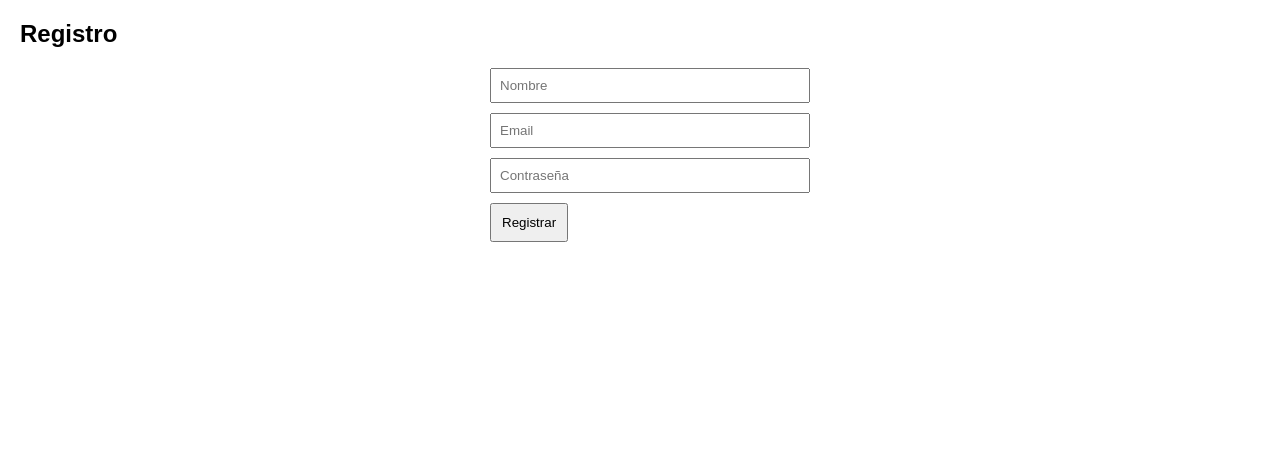
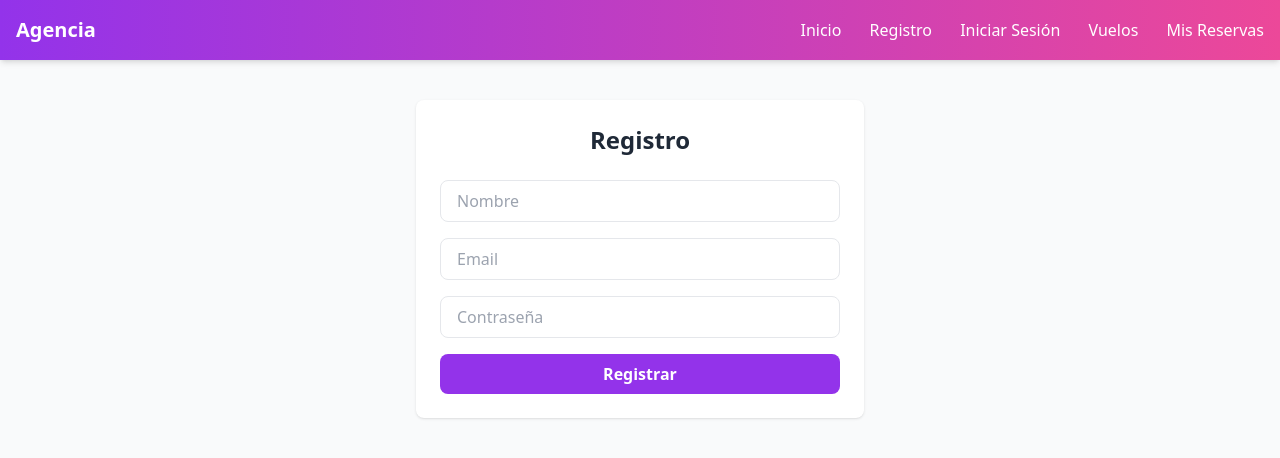
Before and after one commit to ErickCM14/agencia, a plain HTML site: page frontend/register.html in a window 1280 px wide. Drawn offline with nearby package versions, Linux system fonts and the light colour scheme.

Commit message:
feat: polish frontend with tailwind

```diff
--- a/frontend/js/flights.js
+++ b/frontend/js/flights.js
@@ -7,9 +7,11 @@ async function loadFlights() {
   const list = document.getElementById('flightsList');
   flights.forEach(f => {
     const li = document.createElement('li');
+    li.className = 'flex items-center justify-between bg-white p-4 rounded-lg shadow hover:shadow-md transition';
     li.textContent = `${f.origin} -> ${f.destination} (${new Date(f.date).toLocaleString()}) $${f.price}`;
     const btn = document.createElement('button');
     btn.textContent = 'Reservar';
+    btn.className = 'bg-purple-600 hover:bg-purple-700 text-white px-3 py-1 rounded-md transition transform hover:scale-105';
     btn.onclick = () => reserveFlight(f._id);
     li.appendChild(btn);
     list.appendChild(li);
--- a/frontend/js/reservations.js
+++ b/frontend/js/reservations.js
@@ -9,6 +9,7 @@ async function loadReservations() {
   const list = document.getElementById('reservationsList');
   reservations.forEach(r => {
     const li = document.createElement('li');
+    li.className = 'bg-white p-4 rounded-lg shadow hover:shadow-md transition';
     li.textContent = `${r.flight.origin} -> ${r.flight.destination} (${new Date(r.flight.date).toLocaleString()}) - ${r.status}`;
     list.appendChild(li);
   });
--- a/frontend/register.html
+++ b/frontend/register.html
@@ -3,16 +3,29 @@
 <head>
   <meta charset="UTF-8">
   <title>Registro</title>
+  <script src="https://cdn.tailwindcss.com"></script>
   <link rel="stylesheet" href="styles.css">
 </head>
-<body>
-  <h2>Registro</h2>
-  <form id="registerForm">
-    <input type="text" id="name" placeholder="Nombre" required>
-    <input type="email" id="email" placeholder="Email" required>
-    <input type="password" id="password" placeholder="Contraseña" required>
-    <button type="submit">Registrar</button>
-  </form>
+<body class="bg-gray-50 font-sans text-gray-800">
+  <header class="bg-gradient-to-r from-purple-600 to-pink-500 p-4 flex items-center justify-between shadow-md">
+    <div class="text-white text-xl font-bold">Agencia</div>
+    <nav class="space-x-6">
+      <a href="index.html" class="text-white hover:underline">Inicio</a>
+      <a href="register.html" class="text-white hover:underline">Registro</a>
+      <a href="login.html" class="text-white hover:underline">Iniciar Sesión</a>
+      <a href="flights.html" class="text-white hover:underline">Vuelos</a>
+      <a href="reservations.html" class="text-white hover:underline">Mis Reservas</a>
+    </nav>
+  </header>
+  <div class="max-w-md mx-auto mt-10 bg-white p-6 rounded-lg shadow fade-in">
+    <h2 class="text-2xl font-bold mb-6 text-center">Registro</h2>
+    <form id="registerForm" class="space-y-4">
+      <input type="text" id="name" placeholder="Nombre" required class="w-full px-4 py-2 border rounded-lg focus:outline-none focus:ring-2 focus:ring-purple-500">
+      <input type="email" id="email" placeholder="Email" required class="w-full px-4 py-2 border rounded-lg focus:outline-none focus:ring-2 focus:ring-purple-500">
+      <input type="password" id="password" placeholder="Contraseña" required class="w-full px-4 py-2 border rounded-lg focus:outline-none focus:ring-2 focus:ring-purple-500">
+      <button type="submit" class="w-full bg-purple-600 hover:bg-purple-700 text-white font-semibold py-2 rounded-lg transition transform hover:scale-105">Registrar</button>
+    </form>
+  </div>
   <script src="js/auth.js"></script>
 </body>
 </html>
--- a/frontend/styles.css
+++ b/frontend/styles.css
@@ -1,5 +1,15 @@
-body { font-family: Arial, sans-serif; margin: 20px; }
-form { max-width: 300px; margin: auto; }
-input { display: block; margin: 10px 0; padding: 8px; width: 100%; }
-button { padding: 10px; }
-nav a { margin-right: 10px; }
+/* Animaciones personalizadas */
+@keyframes fade-in {
+  from {
+    opacity: 0;
+    transform: translateY(10px);
+  }
+  to {
+    opacity: 1;
+    transform: translateY(0);
+  }
+}
+
+.fade-in {
+  animation: fade-in 0.8s ease-out both;
+}
```
Also changed, not shown: frontend/flights.html (+16 -3 lines), frontend/index.html (+16 -8 lines), frontend/login.html (+20 -7 lines), frontend/reservations.html (+16 -3 lines).
